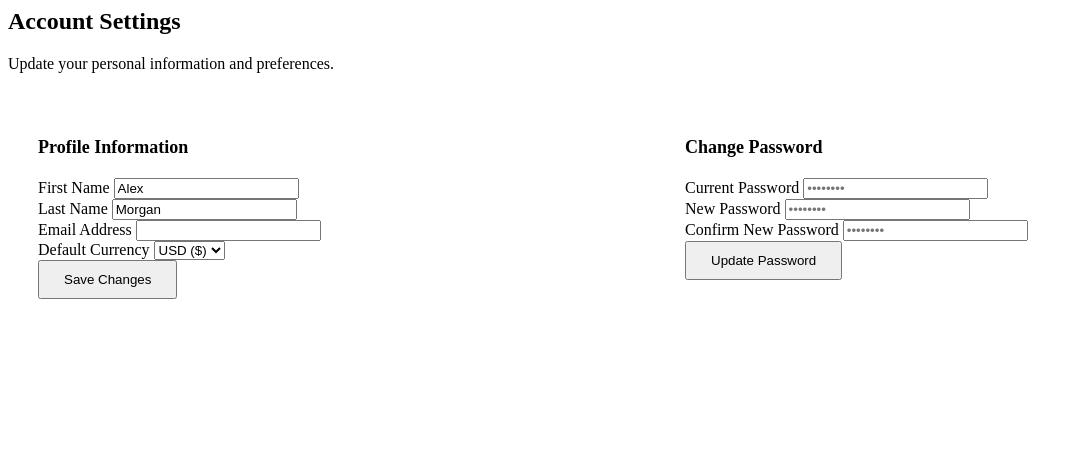
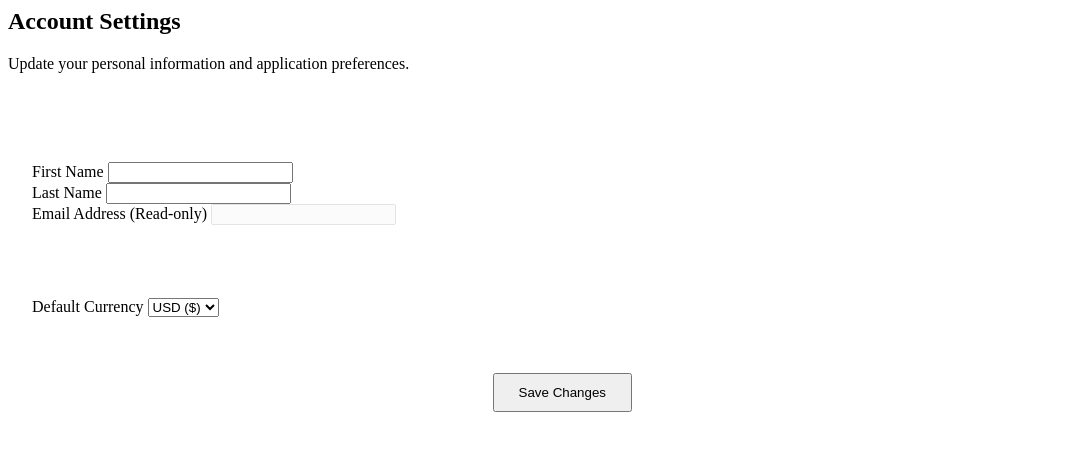
Before and after one commit to Adam-M-04/subtracker, a PHP site: page /settings in a window 1280 px wide. Shown: the top 451 px of the page, without its empty margins (0-1082 px from the left). Run offline with PHP 8.4, Linux system fonts and the light colour scheme; data that the repository does not hold is empty.

Commit message:
Add profile update functionality and enhance settings page layout

```diff
--- a/src/Views/settings.php
+++ b/src/Views/settings.php
@@ -1,62 +1,53 @@
-<div class="page-header">
+<div class="page-header" style="margin-bottom: 24px;">
     <h2>Account Settings</h2>
-    <p>Update your personal information and preferences.</p>
+    <p>Update your personal information and application preferences.</p>
 </div>
 
-<div style="display: grid; grid-template-columns: 1fr 1fr; gap: 30px;">
+<?php if (!empty($success)): ?>
+    <div style="background: rgba(16, 185, 129, 0.1); border: 1px solid #10b981; color: #10b981; padding: 12px 16px; border-radius: 8px; margin-bottom: 24px; font-size: 14px;">
+        <?= htmlspecialchars($success) ?>
+    </div>
+<?php endif; ?>
 
-    <div style="background: var(--card-bg); border: 1px solid var(--border-color); padding: 30px; border-radius: 12px;">
-        <h3 style="margin-bottom: 20px; font-size: 18px;">Profile Information</h3>
-        <form>
+<?php if (!empty($error)): ?>
+    <div class="alert-error" style="margin-bottom: 24px;">
+        <?= htmlspecialchars($error) ?>
+    </div>
+<?php endif; ?>
+
+<div class="card" style="background: var(--card-bg); border-radius: 12px; border: 1px solid var(--border-color); padding: 24px; max-width: 600px;">
+    <h3 style="margin-top: 0; margin-bottom: 20px; font-size: 18px; color: #fff;">Profile Information</h3>
+
+    <form action="/settings" method="POST">
         <div class="form-row">
             <div class="form-group">
-                    <label>First Name</label>
-                    <input type="text" class="form-control" value="Alex">
+                <label for="first_name">First Name</label>
+                <input type="text" id="first_name" name="first_name" class="form-control" value="<?= htmlspecialchars($profile['first_name'] ?? '') ?>" required>
             </div>
             <div class="form-group">
-                    <label>Last Name</label>
-                    <input type="text" class="form-control" value="Morgan">
+                <label for="last_name">Last Name</label>
+                <input type="text" id="last_name" name="last_name" class="form-control" value="<?= htmlspecialchars($profile['last_name'] ?? '') ?>">
             </div>
         </div>
 
         <div class="form-group">
-                <label>Email Address</label>
-                <input type="email" class="form-control" value="<?= htmlspecialchars($userEmail) ?>">
+            <label for="email">Email Address (Read-only)</label>
+            <input type="email" id="email" class="form-control" value="<?= htmlspecialchars($userEmail) ?>" disabled style="opacity: 0.6; cursor: not-allowed;">
         </div>
 
+        <h3 style="margin-top: 32px; margin-bottom: 20px; font-size: 18px; color: #fff;">Preferences</h3>
+
         <div class="form-group">
-                <label>Default Currency</label>
-                <select class="form-control">
-                    <option selected>USD ($)</option>
-                    <option>EUR (€)</option>
-                    <option>PLN (zł)</option>
+            <label for="currency_id">Default Currency</label>
+            <select id="currency_id" name="currency_id" class="form-control">
+                <option value="1" <?= ($profile['currency_id'] == 1) ? 'selected' : '' ?>>USD ($)</option>
+                <option value="2" <?= ($profile['currency_id'] == 2) ? 'selected' : '' ?>>EUR (€)</option>
+                <option value="3" <?= ($profile['currency_id'] == 3) ? 'selected' : '' ?>>PLN (zł)</option>
             </select>
         </div>
 
+        <div style="margin-top: 32px; padding-top: 24px; border-top: 1px solid var(--border-color); display: flex; justify-content: flex-end;">
             <button type="submit" class="btn" style="width: auto; padding: 10px 24px;">Save Changes</button>
+        </div>
     </form>
 </div>
-
-    <div style="background: var(--card-bg); border: 1px solid var(--border-color); padding: 30px; border-radius: 12px; height: fit-content;">
-        <h3 style="margin-bottom: 20px; font-size: 18px;">Change Password</h3>
-        <form>
-            <div class="form-group">
-                <label>Current Password</label>
-                <input type="password" class="form-control" placeholder="••••••••">
-            </div>
-
-            <div class="form-group">
-                <label>New Password</label>
-                <input type="password" class="form-control" placeholder="••••••••">
-            </div>
-
-            <div class="form-group">
-                <label>Confirm New Password</label>
-                <input type="password" class="form-control" placeholder="••••••••">
-            </div>
-
-            <button type="submit" class="btn" style="width: auto; padding: 10px 24px;">Update Password</button>
-        </form>
-    </div>
-
-</div>
--- a/src/routes.php
+++ b/src/routes.php
@@ -19,3 +19,4 @@ $router->post('/api/subscriptions/delete', 'Controllers\SubscriptionController',
 // Inne widoki
 $router->get('/users', 'Controllers\UserController', 'index');
 $router->get('/settings', 'Controllers\SettingsController', 'index');
+$router->post('/settings', 'Controllers\SettingsController', 'update');
```
Also changed, not shown: src/Controllers/SettingsController.php (+38 -1 lines), src/Repositories/UserRepository.php (+25 -0 lines). Lines whose indentation alone changed are shown as unchanged.
